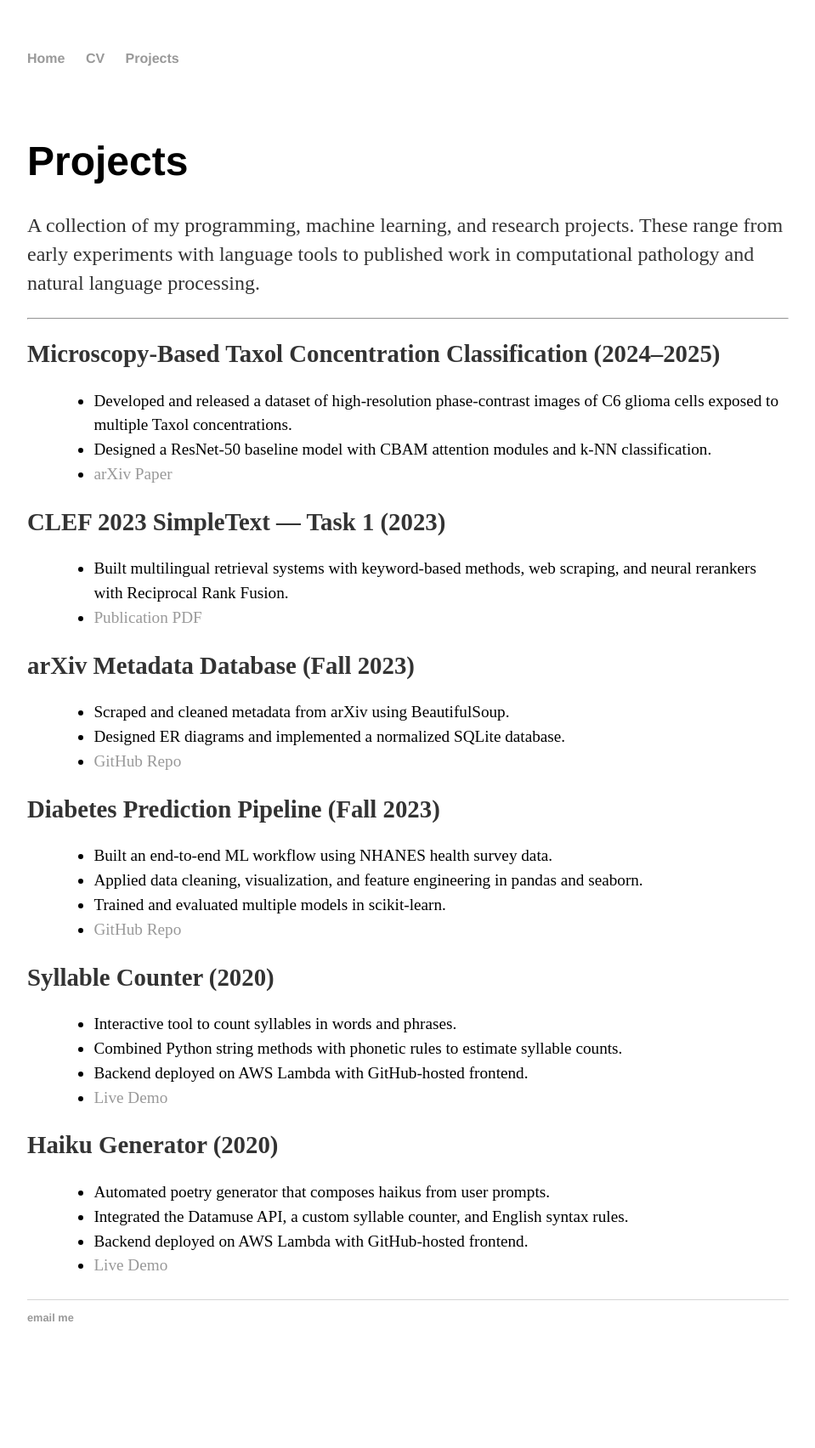
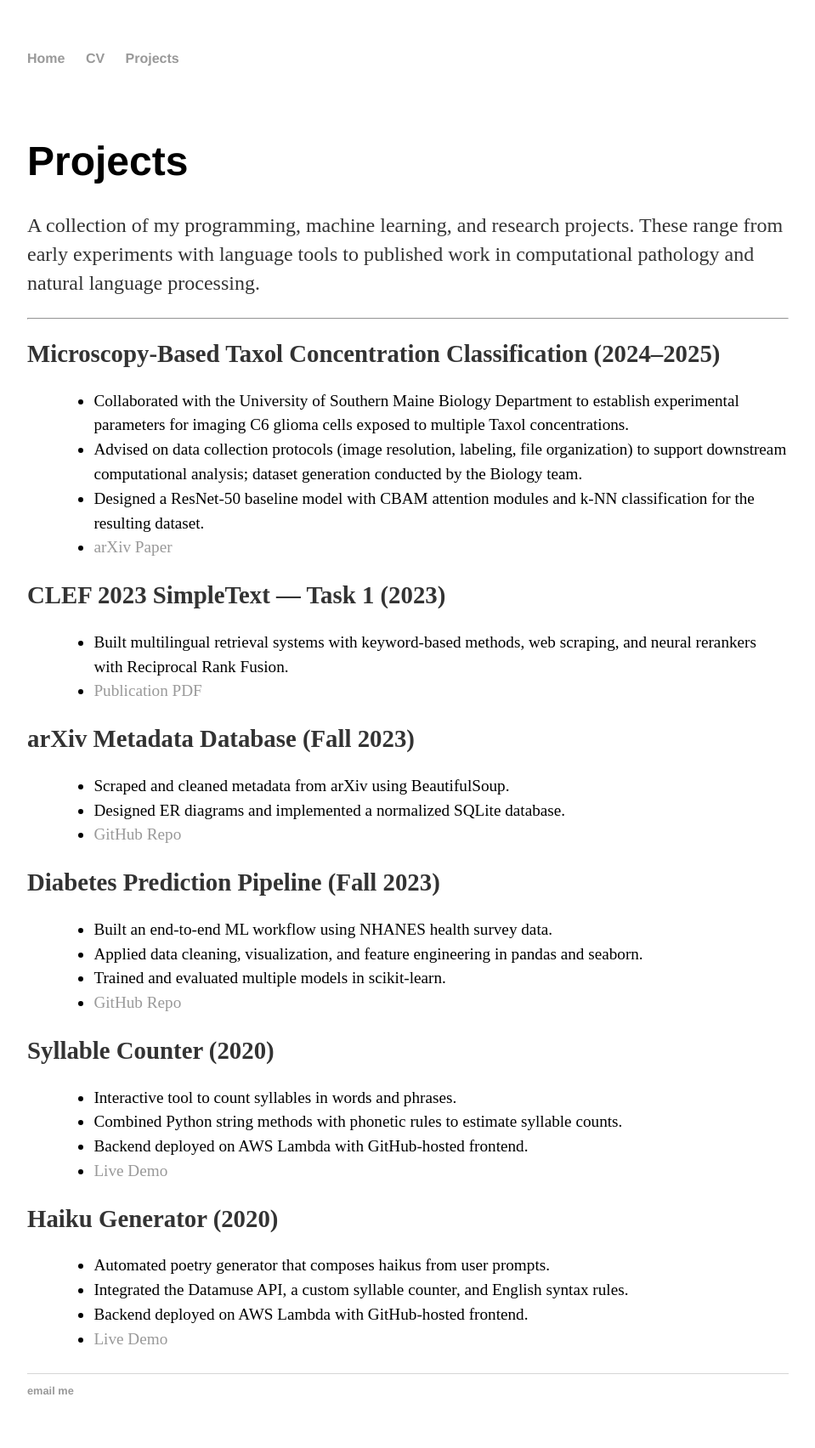
Before and after one commit to SeanEFletcher/SeanEFletcher.github.io, a Jekyll site: the page built from projects/index.html, in a window 1280 px wide. Shown: the whole page at 85% size, without its empty margins (160-1119 px from the left). Built offline with Jekyll 4.4.1, drawn with Linux system fonts in a browser that asks for light colours; before the commit the page ends 1618 px from its top, so only the background shows below that.

Commit message:
Update index.html

```diff
--- a/projects/index.html
+++ b/projects/index.html
@@ -15,8 +15,9 @@ title: Projects
 <div class="project">
   <p><strong>Microscopy-Based Taxol Concentration Classification (2024–2025)</strong></p>
   <ul>
-      <li>Developed and released a dataset of high-resolution phase-contrast images of C6 glioma cells exposed to multiple Taxol concentrations.</li>
-      <li>Designed a ResNet-50 baseline model with CBAM attention modules and k-NN classification.</li>
+    <li>Collaborated with the University of Southern Maine Biology Department to establish experimental parameters for imaging C6 glioma cells exposed to multiple Taxol concentrations.</li>
+    <li>Advised on data collection protocols (image resolution, labeling, file organization) to support downstream computational analysis; dataset generation conducted by the Biology team.</li>
+    <li>Designed a ResNet-50 baseline model with CBAM attention modules and k-NN classification for the resulting dataset.</li>
     <li><a href="https://arxiv.org/pdf/2508.14349">arXiv Paper</a></li>
   </ul>
 </div>
```
Lines whose indentation alone changed are shown as unchanged.
